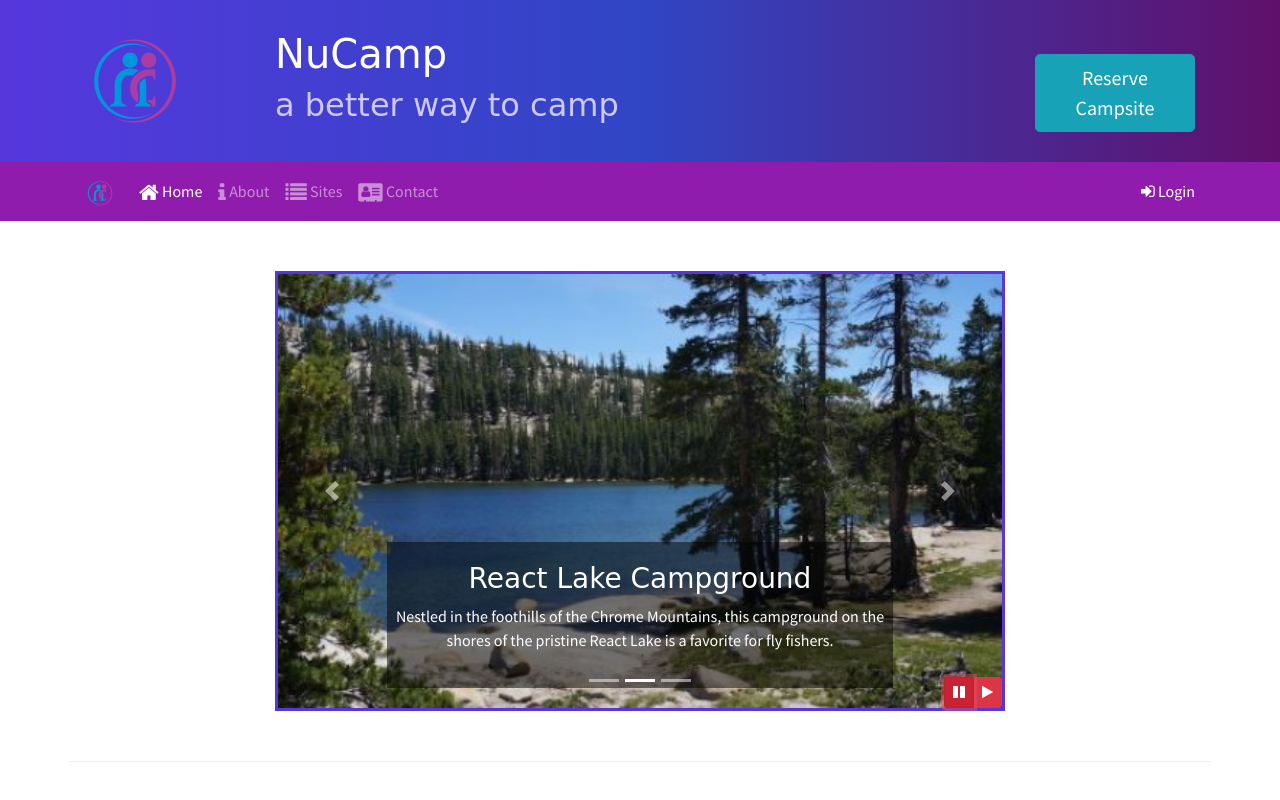
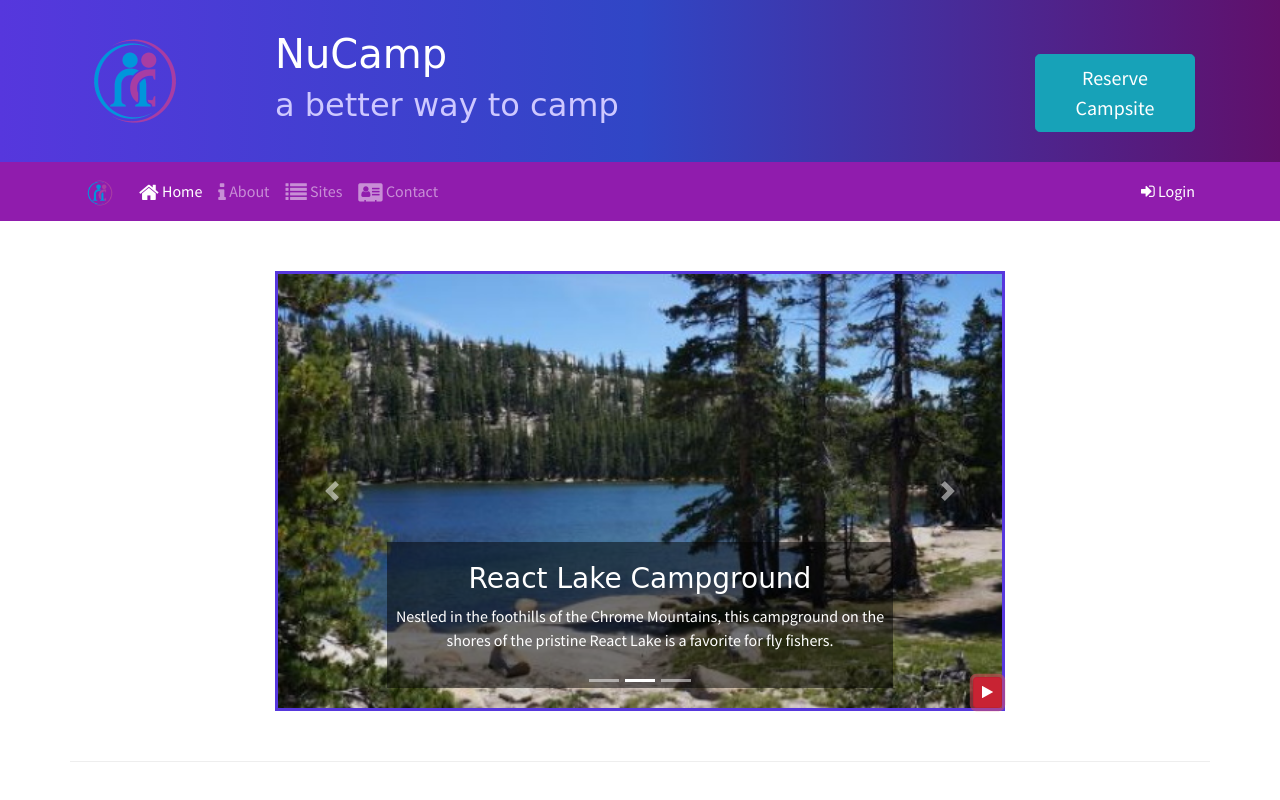
Before and after one commit to jaspertung/nucampsite, a website: page index.html in a window 1280 px wide. Both pictures are taken after a click on the button 959 px from the left and 692 px from the top of the page. Shown: the top 800 px of the page. Drawn offline with nearby package versions, Linux system fonts and the light colour scheme; a web font is replaced by a local one.

Commit message:
Replaced play/pause buttons with 1 button that toggles

```diff
--- a/index.html
+++ b/index.html
@@ -199,14 +199,9 @@
                     <span class="carousel-control-next-icon"></span>
                     <span class="sr-only">Next</span>
                 </a>
-                <div class="btn-group" id="carouselButton">
-                    <button class="btn btn-danger btn-sm" id="carouselPause">
-                        <i class="fa fa-pause"></i>
-                    </button>
-                    <button class="btn btn-danger btn-sm" id="carouselPlay">
-                        <i class="fa fa-play"></i>
-                    </button>
-                </div>
+                <button class="btn btn-danger btn-sm" id="carouselButton">
+                    <i class="fa fa-pause"></i>
+                </button>
             </div>
         </div>
     </div>
@@ -310,9 +305,9 @@
         })
     </script> -->
 
-    <!-- jquery for carousel buttons -->
-    <script>
-        $(function () {
+    <!-- jquery for carousel play/pause buttons -->
+    <!-- <script>
+        $(function() {
             $(".carousel").carousel( { interval: 2000 } );
             // sets cycle interval to 2000 ms
             $("#carouselPause").click(function(){
@@ -324,6 +319,30 @@
                 $(".carousel").carousel("cycle");
             });
         });
+    </script> -->
+
+    <!-- updated jquery for one carousel button -->
+    <script>
+        $(function() {
+            $(".carousel").carousel( { interval: 2000 } );
+            $("#carouselButton").click(function(){
+                if ($("#carouselButton").children("i").hasClass("fa-pause")) {
+                // checks if child of i element has class of fa-pause
+                    $(".carousel").carousel("pause");
+                    $("#carouselButton").children("i").removeClass("fa-pause");
+                    // removes font awesome pause icon
+                    $("#carouselButton").children("i").addClass("fa-play");
+                    // adds font awesome play icon
+                } else {
+                    $(".carousel").carousel("cycle");
+                    // if button that doesn't have class of fa-pause is clicked, the carousel will start cycling again
+                    $("#carouselButton").children("i").removeClass("fa-play");
+                    // remove font awesome play icon
+                    $("#carouselButton").children("i").addClass("fa-pause");
+                    // add font awesome pause icon
+                }
+            });
+        });
     </script>
 </body>
 
```
